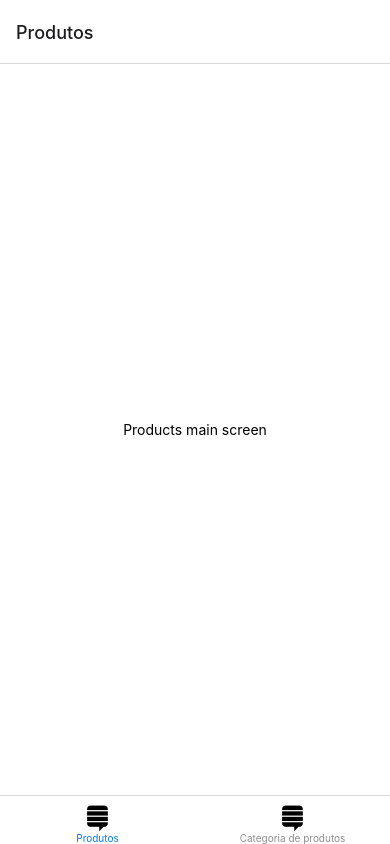
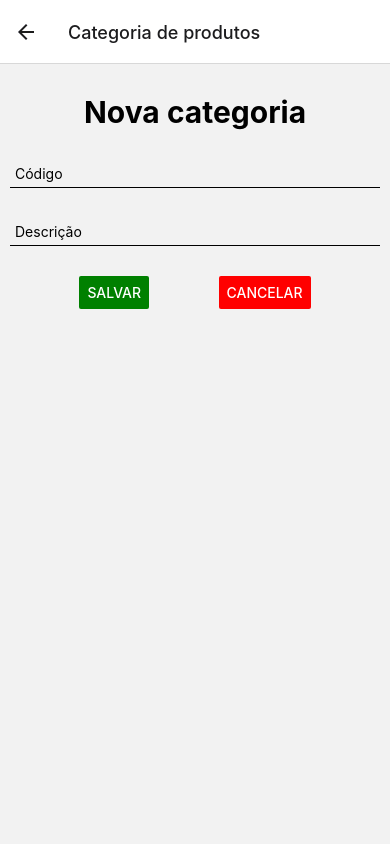
Before and after one commit to thiagofernandes101/InventoryControl, a React Native app in the folder StockControlUI/: screen /CreateProductCategory in a window 390 px wide. Built offline with nearby package versions, Linux system fonts and the light colour scheme.

Commit message:
[FEAT] Products category screen
Page to save new categories for a product

```diff
--- /dev/null
+++ b/StockControlUI/helpers/icons/fontawesomeIcons.js
@@ -0,0 +1,5 @@
+import { FontAwesome } from '@expo/vector-icons';
+
+export default function FontAwesomeIcon (props) {
+    return <FontAwesome size={24} style={{ marginBottom: -3 }} {...props}></FontAwesome>
+}
--- a/StockControlUI/navigation/index.js
+++ b/StockControlUI/navigation/index.js
@@ -1,13 +1,17 @@
 import { NavigationContainer } from '@react-navigation/native';
 import { createBottomTabNavigator } from '@react-navigation/bottom-tabs';
 import { createNativeStackNavigator } from '@react-navigation/native-stack';
-import { FontAwesome } from '@expo/vector-icons';
 
+import FontAwesomeIcon from '../helpers/icons/fontawesomeIcons';
 import ProductsScreen from '../screens/products/index';
-import ProductCategoriesScreen from '../screens/productCategories/index';
+import ProductCategoryScreen from '../screens/productCategories/index';
+import CreateProductCategory from '../screens/productCategories/create';
 
 const Stack = createNativeStackNavigator();
 const BottomTab = createBottomTabNavigator();
+
+const productsTitle = 'Produtos';
+const productCategoriesTitle = 'Categoria de produtos';
 
 export default function Navigation() {
     return (
@@ -21,35 +25,33 @@ function RootNavigator() {
     return (
         <Stack.Navigator>
             <Stack.Screen name="Root" component={BottomTabNavigator} options={{ headerShown: false }} />
+            <Stack.Screen name="CreateProductCategory" component={CreateProductCategory} options={{ title: productCategoriesTitle }} />
         </Stack.Navigator>
     )
 }
 
 function BottomTabNavigator() {
     return (
-        <BottomTab.Navigator initialRouteName='Products'>
+        <BottomTab.Navigator
+            initialRouteName='Products'>
             <BottomTab.Screen
                 name='Products'
                 component={ProductsScreen}
                 options={{
-                    title: "Produtos",
-                    tabBarIcon: () => <TabBarIcon name="stack-exchange"></TabBarIcon>
+                    title: productsTitle,
+                    tabBarIcon: () => <FontAwesomeIcon name="inbox"></FontAwesomeIcon>
                 }}>
             </BottomTab.Screen>
 
             <BottomTab.Screen
                 name='ProductsCategories'
-                component={ProductCategoriesScreen}
+                component={ProductCategoryScreen}
                 options={{
-                    title: "Categoria de produtos",
-                    tabBarIcon: () => <TabBarIcon name="stack-exchange"></TabBarIcon>
+                    title: productCategoriesTitle,
+                    tabBarIcon: () => <FontAwesomeIcon name="sitemap"></FontAwesomeIcon>
                 }}>
             </BottomTab.Screen>
         </BottomTab.Navigator>
 
     )
 }
-
-function TabBarIcon(props) {
-    return <FontAwesome size={30} style={{ marginBottom: -3 }} {...props}></FontAwesome>
-}
--- a/StockControlUI/package.json
+++ b/StockControlUI/package.json
@@ -19,7 +19,8 @@
     "react-dom": "17.0.1",
     "react-native": "0.64.3",
     "react-native-safe-area-context": "3.3.2",
-    "react-native-web": "0.17.1"
+    "react-native-web": "0.17.1",
+    "expo-linking": "~3.0.0"
   },
   "devDependencies": {
     "@babel/core": "^7.12.9"
--- /dev/null
+++ b/StockControlUI/screens/productCategories/create.js
@@ -0,0 +1,55 @@
+import { View, Text, TextInput, Button, StyleSheet, Dimensions } from 'react-native';
+import FontAwesomeIcon from '../../helpers/icons/fontawesomeIcons';
+
+export default function CreateProductCategory({ navigation }) {
+    return (
+        <View style={[styles.container]}>
+            <View>
+                <View style={[styles.titleGroup]}>
+                    <Text style={[styles.title]}>Nova categoria</Text>
+                </View>
+                <View style={[styles.formGroup]}>
+                    <TextInput
+                        style={[styles.textInput]}
+                        placeholder="Código"></TextInput>
+                </View>
+                <View style={[styles.formGroup]}>
+                    <TextInput
+                        style={[styles.textInput]}
+                        placeholder="Descrição"></TextInput>
+                </View>
+            </View>
+            <View style={[styles.formGroupDirection]}>
+                <Button title='Salvar' color={"#008000"} onPress={() => navigation.navigate("Products")}></Button>
+                <Button title='Cancelar' color={"#FF0000"} onPress={() => navigation.navigate("ProductsCategories")}></Button>
+            </View>
+        </View>
+    )
+}
+
+const styles = StyleSheet.create({
+    container: {
+        flex: 1,
+        padding: 10,
+        marginTop: 20
+    },
+    textInput: {
+        borderBottomWidth: 1,
+        padding: 5,
+    },
+    formGroupDirection: {
+        flexDirection: 'row',
+        justifyContent: 'space-evenly'
+    },
+    formGroup: {
+        marginBottom: 30
+    },
+    title: {
+        fontWeight: 'bold',
+        fontSize: 30
+    },
+    titleGroup: {
+        marginBottom: 30,
+        alignItems: 'center'
+    }
+})
--- a/StockControlUI/screens/productCategories/index.js
+++ b/StockControlUI/screens/productCategories/index.js
@@ -1,11 +1,12 @@
-import {View, Text, StyleSheet} from 'react-native';
+import { View, Text, StyleSheet, Button } from 'react-native';
 
-export default function ProductScreen() {
-    return (
-        <View style={styles.container}>
-            <Text>Products categories</Text>
-        </View>
-    )
+export default function ProductCategoryScreen({navigation}) {
+  return (
+    <View style={styles.container}>
+      <Text>Products categories</Text>
+      <Button title="Nova categoria" onPress={() => navigation.navigate("CreateProductCategory")}></Button>
+    </View>
+  )
 }
 
 const styles = StyleSheet.create({
--- a/StockControlUI/screens/products/index.js
+++ b/StockControlUI/screens/products/index.js
@@ -1,6 +1,6 @@
-import {View, Text, StyleSheet} from 'react-native';
+import { View, Text, StyleSheet, Button } from 'react-native';
 
-export default function ProductScreen() {
+export default function ProductScreen({navigation}) {
     return (
         <View style={styles.container}>
             <Text>Products main screen</Text>
```
Also changed, not shown: 2 other files (tests, documents, lock files or other folders).
